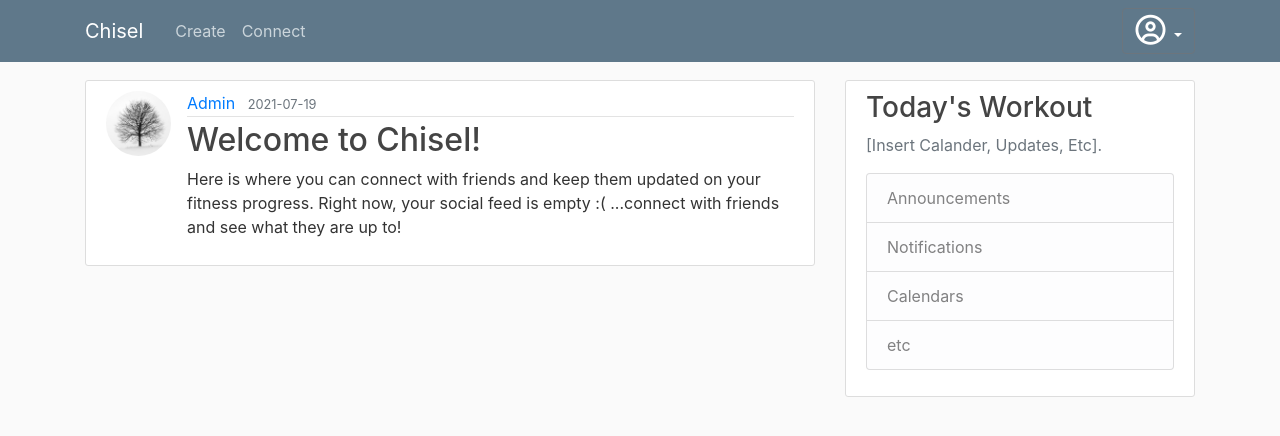
After one commit to BenRushin/CS1530Chisel, a Flask app: page /post/1 in a window 1280 px wide. The commit adds this page. Shown: the top 436 px of the page. Run offline with Flask 2, Linux system fonts and the light colour scheme; data comes from the database, SQL or seed files in the repository; both versions use the stored data as it was after the commit; some libraries are stand-ins or nearby versions.

Commit message:
customer can now create posts

```diff
--- a/chisel/forms.py
+++ b/chisel/forms.py
@@ -35,6 +35,11 @@ class LoginForm(FlaskForm):
     submit = SubmitField('Login')
 
 
+class PostForm(FlaskForm):
+    title = StringField('Title', validators=[DataRequired()])
+    content = TextAreaField('Content', validators=[DataRequired()])
+    submit = SubmitField('Post')
+
 
 class UpdateProfileForm(FlaskForm):
     username = StringField('Username',
--- a/chisel/routes.py
+++ b/chisel/routes.py
@@ -1,9 +1,9 @@
 import os, secrets
-from flask import Flask, render_template, url_for, flash, send_from_directory, session, request, redirect
+from flask import Flask, render_template, url_for, flash, send_from_directory, abort, session, request, redirect
 from flask_login import login_user, logout_user, login_required, current_user
 from chisel import app, db, bcrypt
-from chisel.models.Customer import Customer
-from chisel.forms import RegistrationForm, LoginForm, UpdateProfileForm
+from chisel.models.Customer import Customer, Post
+from chisel.forms import RegistrationForm, LoginForm, UpdateProfileForm, PostForm
 from PIL import Image
 
 @app.route('/')
@@ -51,7 +51,62 @@ def logout():
     return redirect(url_for('login'))
 
 
+@app.route("/connect")
+def connect():
+    posts = Post.query.all() # TO-DO : query for friends only? maybe
+    return render_template('connect.html', posts=posts)
 
+
+@app.route("/post/new", methods=['GET', 'POST'])
+@login_required
+def new_post():
+    form = PostForm()
+    if form.validate_on_submit():
+        post = Post(title=form.title.data, content=form.content.data, author=current_user)
+        db.session.add(post)
+        db.session.commit()
+        flash('Your post has been created!', 'success')
+        return redirect(url_for('connect'))
+    return render_template('create_post.html', title='New Post',
+                           form=form, legend='New Post')
+
+
+@app.route("/post/<int:post_id>")
+def post(post_id):
+    post = Post.query.get_or_404(post_id)
+    return render_template('post.html', title=post.title, post=post)
+
+
+@app.route("/post/<int:post_id>/update", methods=['GET', 'POST'])
+@login_required
+def update_post(post_id):
+    post = Post.query.get_or_404(post_id)
+    if post.author != current_user:
+        abort(403)
+    form = PostForm()
+    if form.validate_on_submit():
+        post.title = form.title.data
+        post.content = form.content.data
+        db.session.commit()
+        flash('Your post has been updated!', 'success')
+        return redirect(url_for('post', post_id=post.id))
+    elif request.method == 'GET':
+        form.title.data = post.title
+        form.content.data = post.content
+    return render_template('create_post.html', title='Update Post',
+                           form=form, legend='Update Post')
+
+
+@app.route("/post/<int:post_id>/delete", methods=['POST'])
+@login_required
+def delete_post(post_id):
+    post = Post.query.get_or_404(post_id)
+    if post.author != current_user:
+        abort(403)
+    db.session.delete(post)
+    db.session.commit()
+    flash('Your post has been deleted!', 'success')
+    return redirect(url_for('connect'))
 
 
 
--- a/chisel/templates/dashboard.html
+++ b/chisel/templates/dashboard.html
@@ -20,14 +20,14 @@
     <header class="site-header">
       <nav class="navbar navbar-expand-md navbar-dark bg-steel fixed-top">
         <div class="container">
-          <a class="navbar-brand mr-4" href="/dashboard">Chisel</a>
+          <a class="navbar-brand mr-4" href="#">Chisel</a>
           <button class="navbar-toggler" type="button" data-toggle="collapse" data-target="#navbarToggle" aria-controls="navbarToggle" aria-expanded="false" aria-label="Toggle navigation">
             <span class="navbar-toggler-icon"></span>
           </button>
           <div class="collapse navbar-collapse" id="navbarToggle">
             <div class="navbar-nav mr-auto">
-              <a class="nav-item nav-link" href="{{ url_for('dashboard') }}">Home</a>
-              <a class="nav-item nav-link" href="{{ url_for('dashboard') }}">About</a>
+              <a class="nav-item nav-link" href="{{ url_for('dashboard') }}">Create</a>
+              <a class="nav-item nav-link" href="{{ url_for('connect') }}">Connect</a>
             </div>
             <!-- Navbar Right Side -->
             <div class="navbar-nav  ">
@@ -78,7 +78,7 @@
         </div>
         <div class="col-md-4">
           <div class="content-section">
-            <h3>Our Sidebar</h3>
+            <h3>Today's Workout</h3>
             <p class='text-muted'>[Insert Calander, Updates, Etc].
               <ul class="list-group">
                 <li class="list-group-item list-group-item-light">Announcements</li>
--- /dev/null
+++ b/chisel/templates/post.html
@@ -0,0 +1,38 @@
+{% extends "dashboard.html" %}
+{% block content %}
+  <article class="media content-section">
+    <img class="rounded-circle article-img" src="{{ url_for('static', filename='images/profile_pics/' + post.author.image_file) }}">
+    <div class="media-body">
+      <div class="article-metadata">
+        <a class="mr-2" href="#">{{ post.author.username }}</a>
+        <small class="text-muted">{{ post.date_posted.strftime('%Y-%m-%d') }}</small>
+        {% if post.author == current_user %}
+          <div>
+            <a class="btn btn-success btn-sm mt-1 mb-1" href="{{ url_for('update_post', post_id=post.id) }}">Update</a>
+            <button type="button" class="btn btn-danger btn-sm m-1" data-toggle="modal" data-target="#deleteModal">Delete</button>
+          </div>
+        {% endif %}
+      </div>
+      <h2 class="article-title">{{ post.title }}</h2>
+      <p class="article-content">{{ post.content }}</p>
+    </div>
+  </article>
+  <div class="modal fade" id="deleteModal" tabindex="-1" role="dialog" aria-labelledby="deleteModalLabel" aria-hidden="true">
+    <div class="modal-dialog" role="document">
+      <div class="modal-content">
+        <div class="modal-header">
+          <h5 class="modal-title" id="deleteModalLabel">Are you sure you want to delete this post?</h5>
+          <button type="button" class="close" data-dismiss="modal" aria-label="Close">
+            <span aria-hidden="true">&times;</span>
+          </button>
+        </div>
+        <div class="modal-footer">
+          <button type="button" class="btn btn-secondary" data-dismiss="modal">Close</button>
+          <form action="{{ url_for('delete_post', post_id=post.id) }}" method="POST">
+            <input class="btn btn-danger" type="submit" value="Delete">
+          </form>
+        </div>
+      </div>
+    </div>
+  </div>
+{% endblock content %}
```
Also changed, not shown: chisel/models/Customer.py (+14 -0 lines), chisel/templates/connect.html (added, +29 -0 lines), chisel/templates/create_post.html (added, +40 -0 lines), chisel/chisel.db, chisel/static/images/profile_pics/a9044ae1093349d5.jpg (added).
